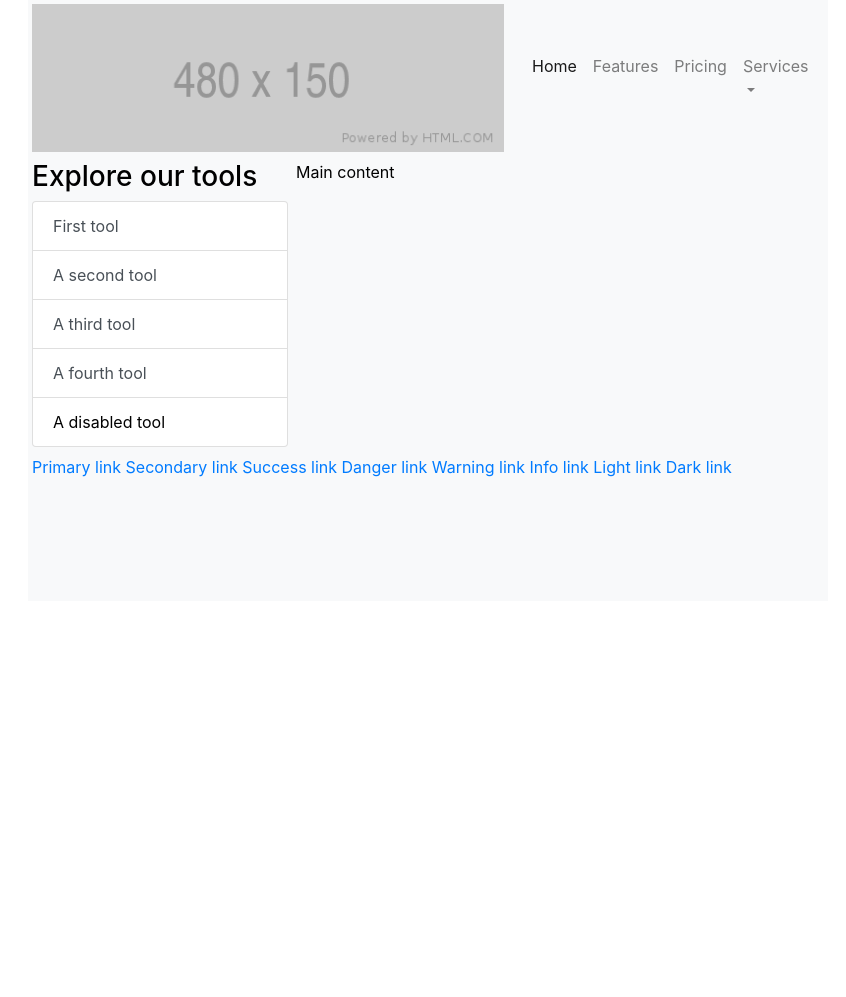
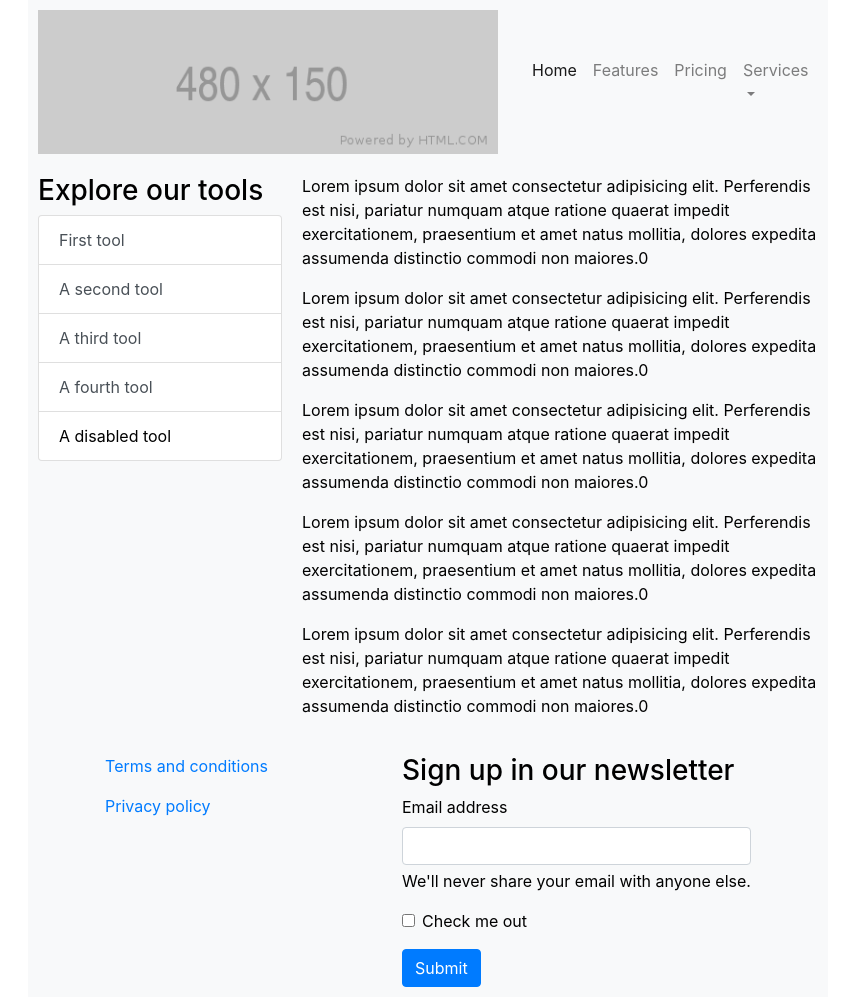
Before and after one commit to glgeorgiou/100-days-of-code-projects, a PHP site: page / in a window 1280 px wide. Shown: the whole page, without its empty margins (212-1058 px from the left). Before the commit the page ends 477 px from the top, so only its background shows below. Run offline with PHP 8.4, Linux system fonts and the light colour scheme; some libraries are stand-ins or nearby versions.

Commit message:
End of fluid micro site project

```diff
--- a/custom-work/responsive-fluid-design/index.html
+++ b/custom-work/responsive-fluid-design/index.html
@@ -12,7 +12,9 @@
 <body>
     <div class="container">
         <header>
+          <a href="#">
             <img src="img/Logo480x150.png" alt="Logo">
+          </a>
         </header>
 
         <nav class="navbar navbar-expand-lg navbar-light bg-light">
@@ -58,18 +60,41 @@
         </aside>
 
         <section>
-            Main content
+          <p>
+            Lorem ipsum dolor sit amet consectetur adipisicing elit. Perferendis est nisi, pariatur numquam atque ratione quaerat impedit exercitationem, praesentium et amet natus mollitia, dolores expedita assumenda distinctio commodi non maiores.0
+          </p>
+          <p>
+            Lorem ipsum dolor sit amet consectetur adipisicing elit. Perferendis est nisi, pariatur numquam atque ratione quaerat impedit exercitationem, praesentium et amet natus mollitia, dolores expedita assumenda distinctio commodi non maiores.0
+          </p>
+          <p>
+            Lorem ipsum dolor sit amet consectetur adipisicing elit. Perferendis est nisi, pariatur numquam atque ratione quaerat impedit exercitationem, praesentium et amet natus mollitia, dolores expedita assumenda distinctio commodi non maiores.0
+          <p>
+            Lorem ipsum dolor sit amet consectetur adipisicing elit. Perferendis est nisi, pariatur numquam atque ratione quaerat impedit exercitationem, praesentium et amet natus mollitia, dolores expedita assumenda distinctio commodi non maiores.0
+          <p>
+            Lorem ipsum dolor sit amet consectetur adipisicing elit. Perferendis est nisi, pariatur numquam atque ratione quaerat impedit exercitationem, praesentium et amet natus mollitia, dolores expedita assumenda distinctio commodi non maiores.0
+          </p>
         </section>
 
         <footer>
-            <a href="#" class="link">Primary link</a>
-            <a href="#" class="link">Secondary link</a>
-            <a href="#" class="link">Success link</a>
-            <a href="#" class="link">Danger link</a>
-            <a href="#" class="link">Warning link</a>
-            <a href="#" class="link">Info link</a>
-            <a href="#" class="link">Light link</a>
-            <a href="#" class="link">Dark link</a>
+          <div>
+            <p><a href="#" class="link">Terms and conditions</a></p>
+            <p><a href="#" class="link">Privacy policy</a></p>
+          </div>
+          <div>
+            <h3>Sign up in our newsletter</h3>
+            <form>
+              <div class="mb-3">
+                <label for="exampleInputEmail1" class="form-label">Email address</label>
+                <input type="email" class="form-control" id="exampleInputEmail1" aria-describedby="emailHelp">
+                <div id="emailHelp" class="form-text">We'll never share your email with anyone else.</div>
+              </div>
+              <div class="mb-3 form-check">
+                <input type="checkbox" class="form-check-input" id="exampleCheck1">
+                <label class="form-check-label" for="exampleCheck1">Check me out</label>
+              </div>
+              <button type="submit" class="btn btn-primary">Submit</button>
+            </form>
+          </div>
         </footer>
     </div>
 
--- a/custom-work/responsive-fluid-design/style.css
+++ b/custom-work/responsive-fluid-design/style.css
@@ -19,7 +19,7 @@ header, nav, aside, section, footer {
     min-height: 150px;
     min-width: 150px;
     width: 100%;
-    padding: 4px;
+    padding: 10px;
 }
 
 header img {
@@ -27,8 +27,20 @@ header img {
     height: auto;
 }
 
+footer {
+    display: flex;
+    flex-flow: row wrap;
+    justify-content: space-around;
+    align-items:flex-start;
+}
+
 
 /*  MEDIA QUERIES */
+@media (max-width: 600px) {
+    footer {
+        flex-flow: column;
+    }
+}
 @media (min-width: 600px) and (max-width: 799px) {
     header {width: 100%;}
     nav, aside {width: 50%;}
@@ -44,5 +56,5 @@ header img {
     header {width: 60%;}
     aside {width: 33%;}
     section {width: 67%;}
-    footer {width: 100;};
+    footer {width: 100%;};
 }
```
